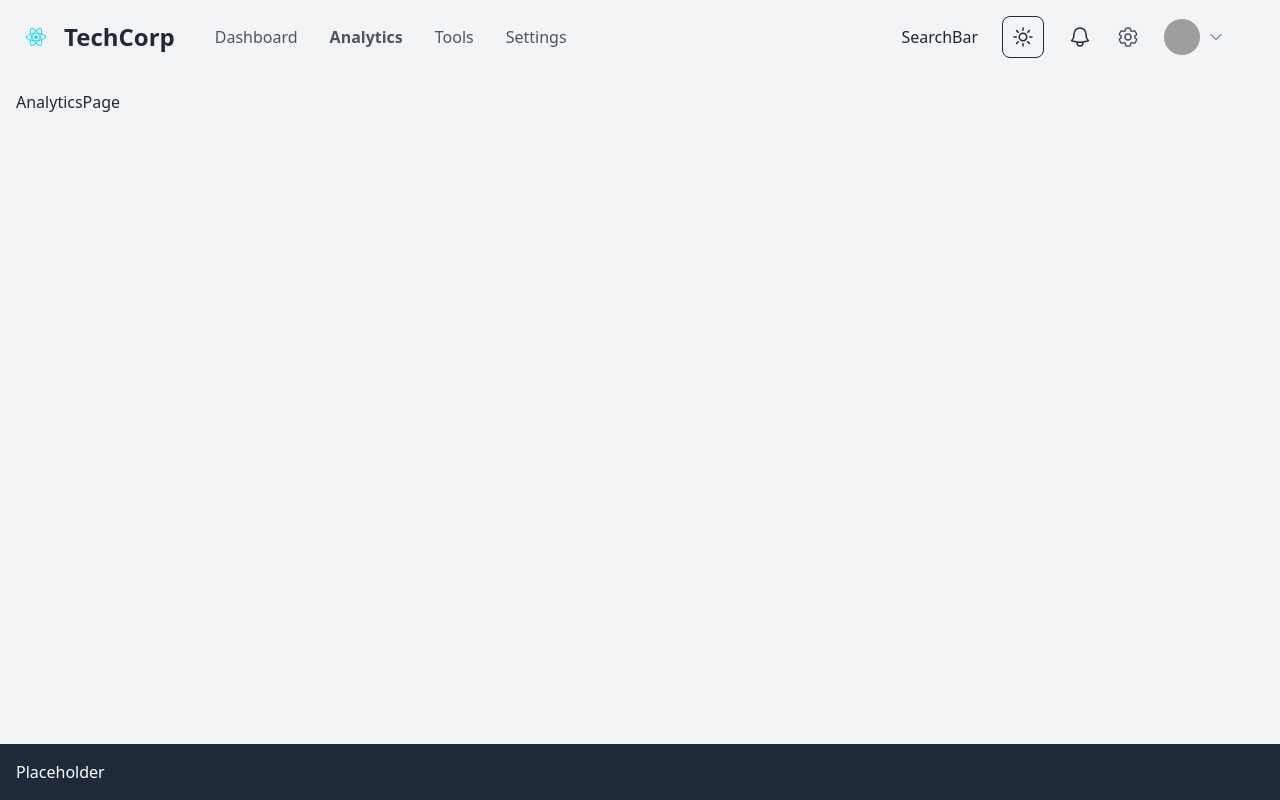
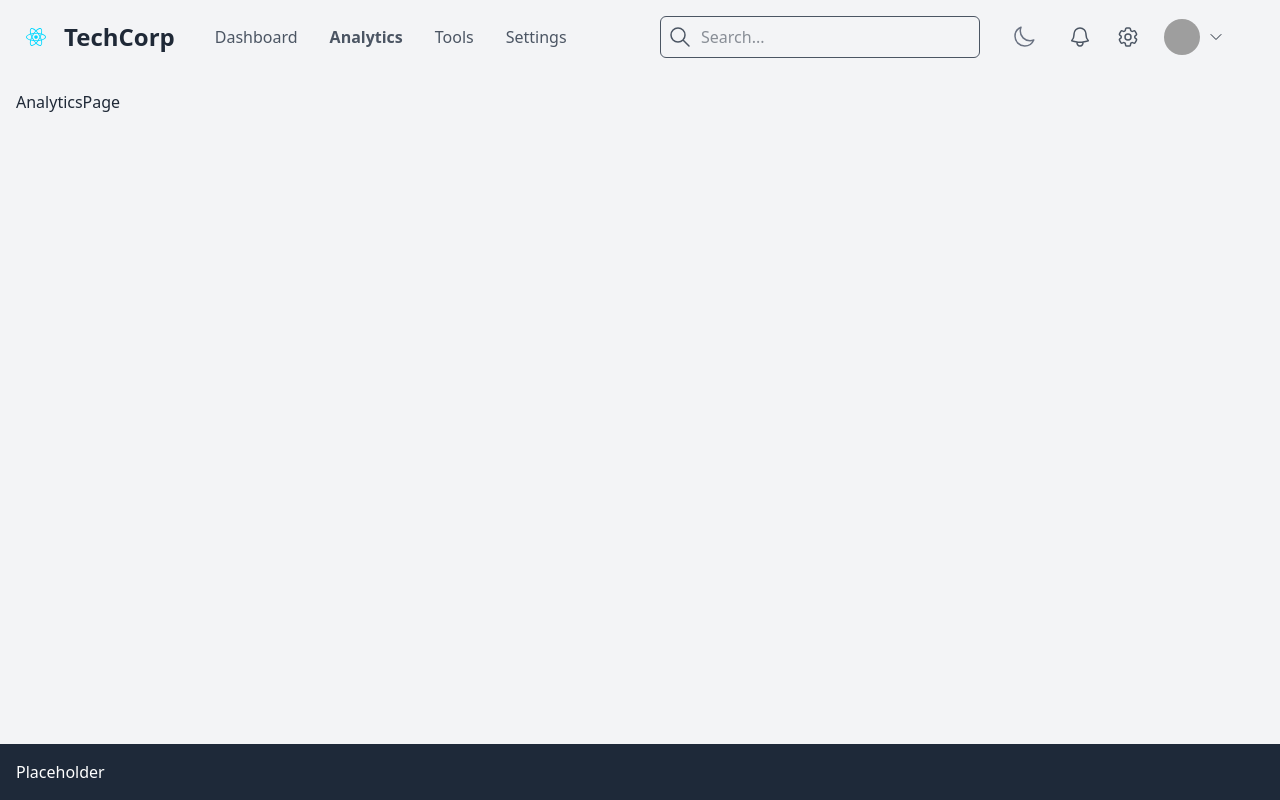
Before and after one commit to rlossec/test-frontend, a React (Vite) app in the folder alt-frontend/: page /analytics in a window 1280 px wide. Built offline with nearby package versions, Linux system fonts and the light colour scheme; grey boxes are pictures that could not be loaded.

Commit message:
Add searchBar and fix some theme mistakes : adaptative classNames

```diff
--- a/alt-frontend/src/index.css
+++ b/alt-frontend/src/index.css
@@ -20,7 +20,7 @@
   --color-background: #ffffff;
   --color-background-alt: #f3f4f6;
   --color-text: #1f2937;
-  --color-text-light: #4b5563; /* Rendu plus sombre pour une meilleure lisibilité sur fond clair */
+  --color-text-light: #4b5563;
   --color-border: #e5e7eb;
 }
 
--- a/alt-frontend/src/layout/NotificationsCounter.tsx
+++ b/alt-frontend/src/layout/NotificationsCounter.tsx
@@ -10,7 +10,7 @@ export const NotificationsCounter = () => {
   };
 
   return (
-    <div>
+    <div className="text-text-light">
       <div className="relative">
         <BellIcon onClick={handleClick} />
         {notifications.length > 0 && (
--- a/alt-frontend/src/layout/SearchBar.tsx
+++ b/alt-frontend/src/layout/SearchBar.tsx
@@ -1,3 +1,19 @@
+import { SearchIcon } from "../icons/actions/SearchIcon";
+
 export const SearchBar = () => {
-  return <div>SearchBar</div>;
+  // TODO: Add logic custom to the page
+
+  return (
+    <div className="relative w-80">
+      <SearchIcon
+        size={24}
+        className="absolute left-2 top-1/2 -translate-y-1/2 text-text-light"
+      />
+      <input
+        type="text"
+        placeholder="Search..."
+        className="w-full pl-10 pr-4 py-2 rounded-md border border-text-light focus:outline-none focus:ring-2 focus:ring-primary"
+      />
+    </div>
+  );
 };
--- a/alt-frontend/src/layout/ThemeToggle.tsx
+++ b/alt-frontend/src/layout/ThemeToggle.tsx
@@ -6,12 +6,12 @@ export function ThemeToggle() {
   const { theme, toggleTheme } = useTheme();
 
   return (
-    <button
-      onClick={toggleTheme}
-      className="p-2 rounded-lg border border-light-border
-                 bg-background-alt text-text"
-    >
-      {theme === "dark" ? <MoonIcon /> : <SunIcon />}
+    <button onClick={toggleTheme} className="p-2 text-text-light">
+      {theme === "dark" ? (
+        <SunIcon className="text-yellow-500" />
+      ) : (
+        <MoonIcon className="text-gray-500" />
+      )}
     </button>
   );
 }
--- a/alt-frontend/src/layout/UserDropdown.tsx
+++ b/alt-frontend/src/layout/UserDropdown.tsx
@@ -14,13 +14,19 @@ export const UserDropdown = () => {
       />
       <DropdownMenu trigger={<ChevronDownIcon className="size-4" />}>
         <DropdownMenuItem>
-          <Link to="/profile">Profile</Link>
+          <Link to="/profile" className="text-text-light">
+            Profile
+          </Link>
         </DropdownMenuItem>
         <DropdownMenuItem>
-          <Link to="/user/settings">User Settings</Link>
+          <Link to="/user/settings" className="text-text-light">
+            User Settings
+          </Link>
         </DropdownMenuItem>
         <DropdownMenuItem>
-          <Link to="/logout">Logout</Link>
+          <Link to="/logout" className="text-text-light">
+            Logout
+          </Link>
         </DropdownMenuItem>
       </DropdownMenu>
     </div>
```
